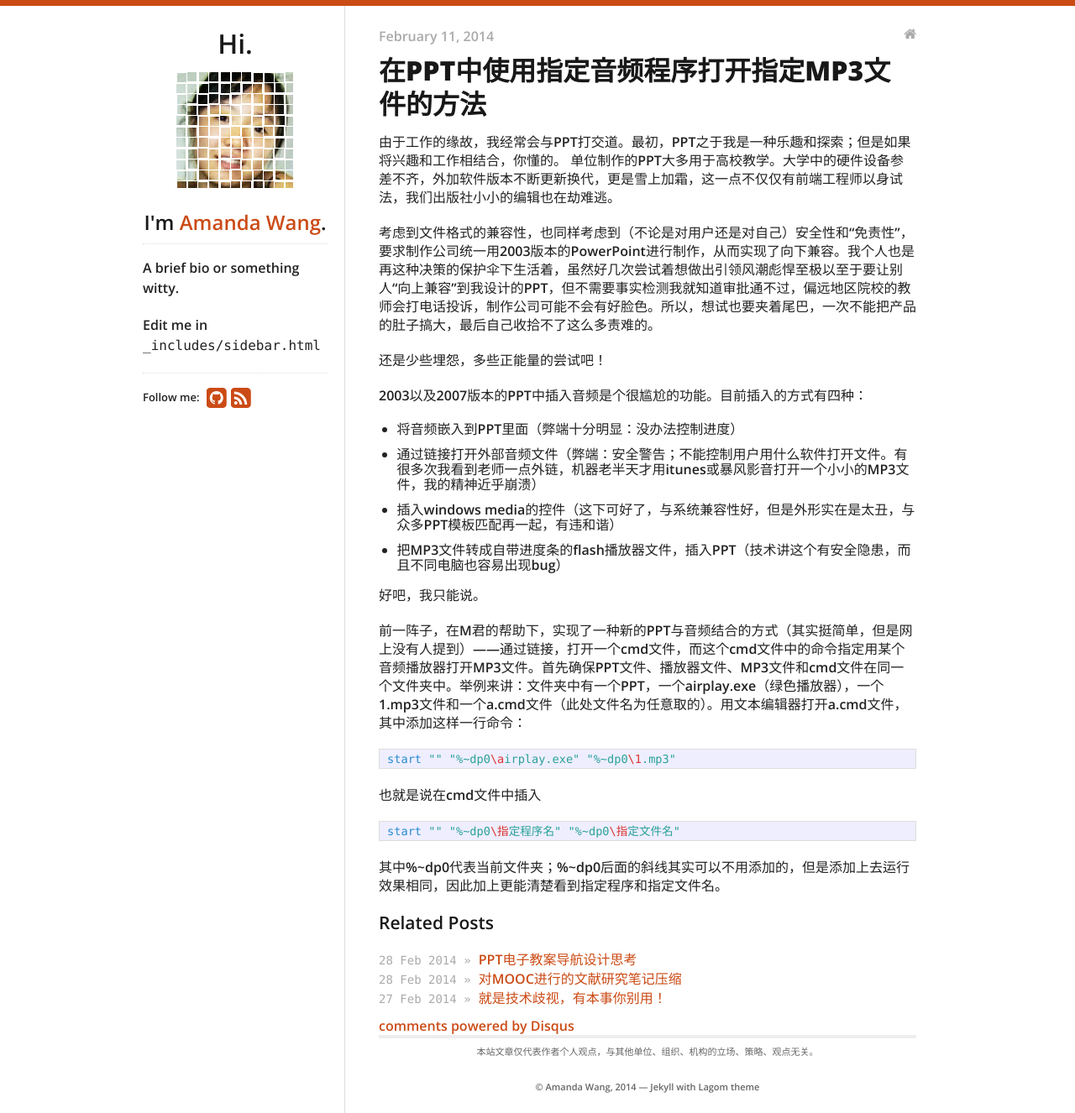
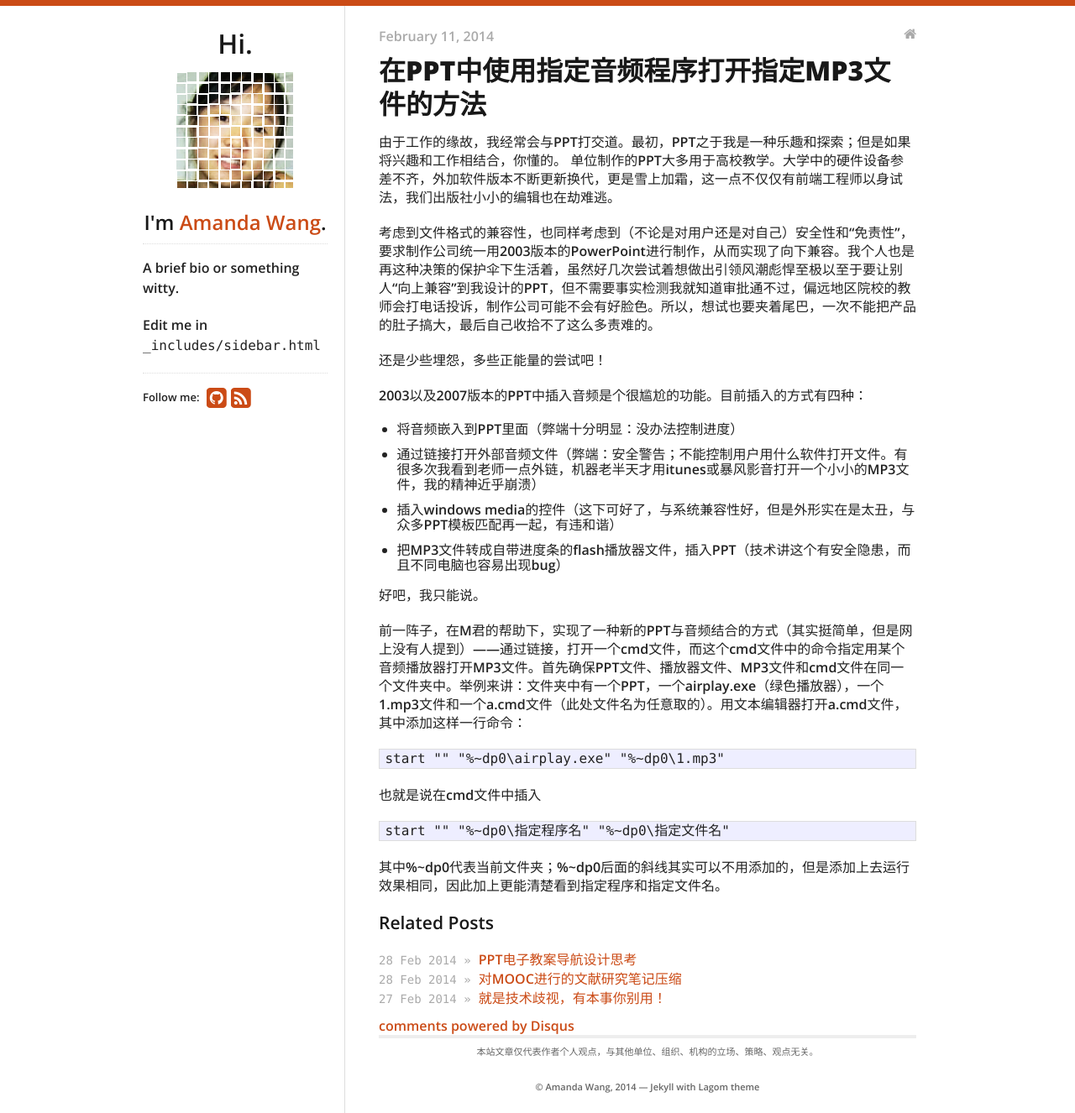
Before and after one commit to fantaghiro/fantaghiro.github.io, a Jekyll site: the page built from _posts/2014-02-11-Use-picked-app-to-open-mp3-in-ppt.markdown, in a window 1280 px wide. Shown: the whole page at 84% size. Built offline with Jekyll 4.4.1, drawn with Linux system fonts in a browser that asks for light colours; nearby versions of some CDN libraries; comment, search, counter and statistics services are not loaded.

Commit message:
Update 2014-02-11-Use-picked-app-to-open-mp3-in-ppt.markdown

```diff
--- a/_posts/2014-02-11-Use-picked-app-to-open-mp3-in-ppt.markdown
+++ b/_posts/2014-02-11-Use-picked-app-to-open-mp3-in-ppt.markdown
@@ -25,14 +25,14 @@ tags:
 
 前一阵子，在M君的帮助下，实现了一种新的PPT与音频结合的方式（其实挺简单，但是网上没有人提到）——通过链接，打开一个cmd文件，而这个cmd文件中的命令指定用某个音频播放器打开MP3文件。首先确保PPT文件、播放器文件、MP3文件和cmd文件在同一个文件夹中。举例来讲：文件夹中有一个PPT，一个airplay.exe（绿色播放器），一个1.mp3文件和一个a.cmd文件（此处文件名为任意取的）。用文本编辑器打开a.cmd文件，其中添加这样一行命令：
 
-{% highlight ruby %}
+<pre>
 start "" "%~dp0\airplay.exe" "%~dp0\1.mp3"
-{% endhighlight  %}
+</pre>
 
 也就是说在cmd文件中插入
 
-{% highlight  ruby %}
+<pre>
 start "" "%~dp0\指定程序名" "%~dp0\指定文件名"
-{% endhighlight  %}
+</pre>
 
 其中%~dp0代表当前文件夹；%~dp0后面的斜线其实可以不用添加的，但是添加上去运行效果相同，因此加上更能清楚看到指定程序和指定文件名。
```
